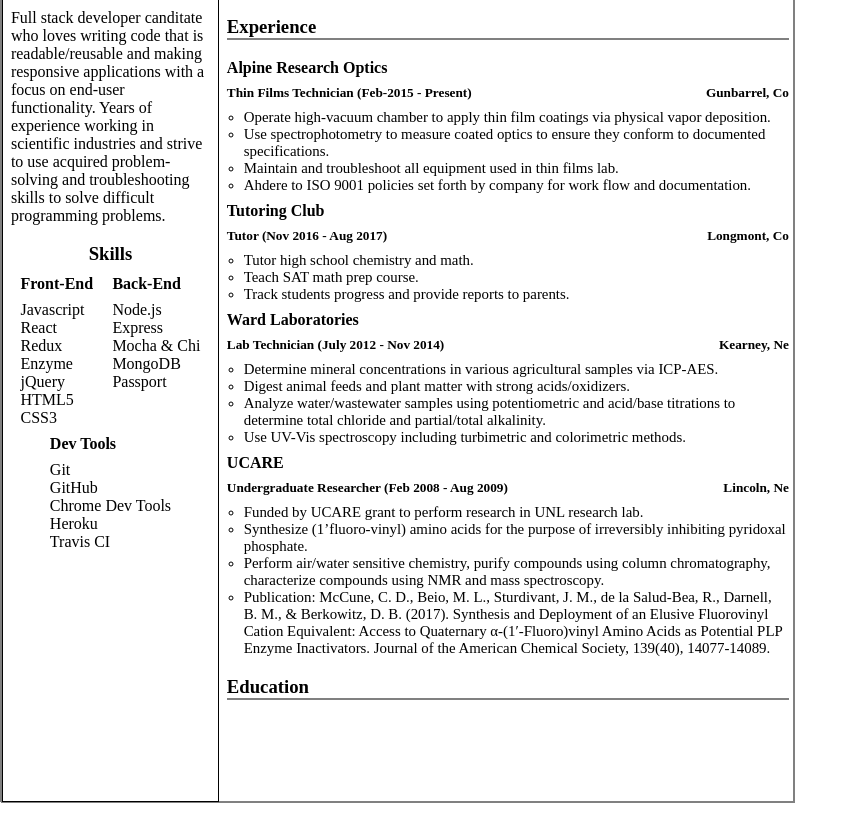
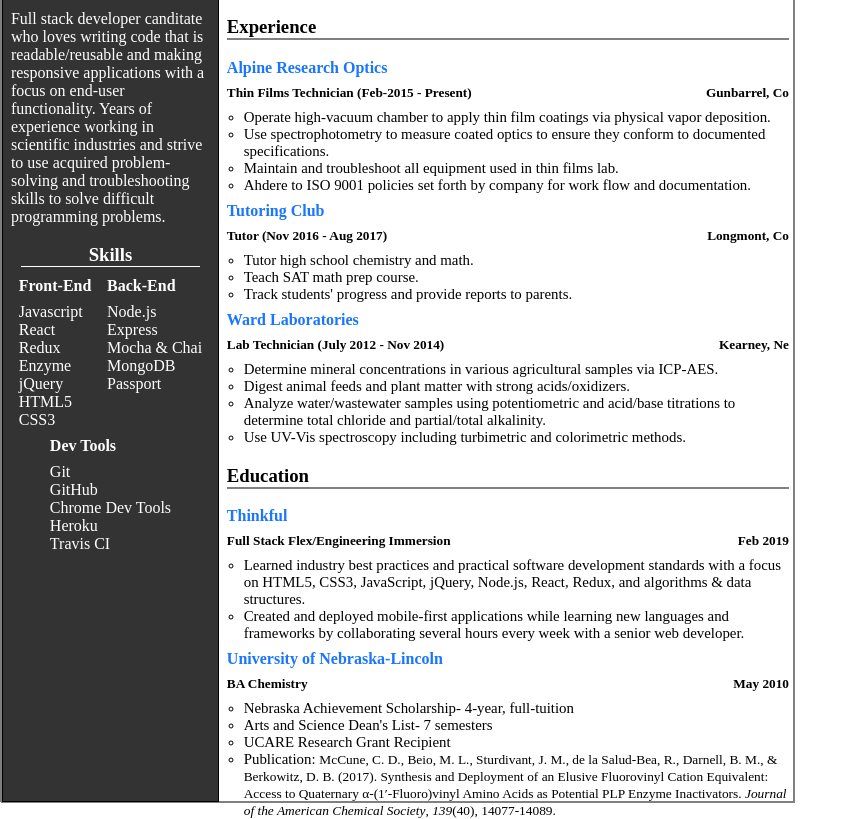
Before and after one commit to BrendanDarnell/Resume-2019, a plain HTML site: page index.html in a window 1280 px wide. Shown: the part 321-1140 px from the top of the page, without its empty margins (0-858 px from the left). Drawn offline with Linux system fonts and the light colour scheme.

Commit message:
Finish education section and general color scheme/layout

```diff
--- a/index.html
+++ b/index.html
@@ -42,7 +42,7 @@
 				<ul>
 					<li>Node.js</li>
 					<li>Express</li>
-					<li>Mocha & Chi</li>
+					<li>Mocha & Chai</li>
 					<li>MongoDB</li>
 					<li>Passport</li>
 				</ul>
@@ -101,7 +101,7 @@
 				<ul class="job-duties">
 					<li>Tutor high school chemistry and math.</li>
 					<li>Teach SAT math prep course.</li>
-					<li>Track students progress and provide reports to parents.</li>
+					<li>Track students' progress and provide reports to parents.</li>
 				</ul>
 			</div>
 			<div class="job">
@@ -117,7 +117,7 @@
 					<li>Use UV-Vis spectroscopy including turbimetric and colorimetric methods.</li>
 				</ul>
 			</div>
-			<div class="job">
+		<!-- 	<div class="job">
 				<h4>UCARE</h4>
 				<h5>Undergraduate Researcher
 					<span class="job-dates">(Feb 2008 - Aug 2009)</span>
@@ -128,11 +128,32 @@
 					<li>Perform air/water sensitive chemistry, purify compounds using column chromatography, characterize compounds using NMR and mass spectroscopy.</li>
 					<li>Publication: McCune, C. D., Beio, M. L., Sturdivant, J. M., de la Salud-Bea, R., Darnell, B. M., & Berkowitz, D. B. (2017). Synthesis and Deployment of an Elusive Fluorovinyl Cation Equivalent: Access to Quaternary α-(1′-Fluoro)vinyl Amino Acids as Potential PLP Enzyme Inactivators. <span class="italics">Journal of the American Chemical Society</span>, <span class="italics">139</span>(40), 14077-14089.</li>
 				</ul>
-			</div>
+			</div> -->
 		</section>
 
 		<section class="education">
 			<h3>Education</h3>
+			<div class="school">
+				<h4>Thinkful</h4>
+				<h5>Full Stack Flex/Engineering Immersion<span class="grad-date">Feb 2019</span></h5>
+				<ul class="ed-list">
+					<li>Learned industry best practices and practical software development standards with a focus on HTML5, CSS3, JavaScript, jQuery, Node.js, React, Redux, and algorithms & data structures.</li>
+					<li>Created and deployed mobile-first applications while learning new languages and frameworks by collaborating several hours every week with a senior web developer.</li>
+				</ul>
+			</div>
+			<div class="school">
+				<h4>University of Nebraska-Lincoln</h4>
+				<h5>BA Chemistry<span class="grad-date">May 2010</span></h5>
+				<ul class="ed-list">
+					<li>Nebraska Achievement Scholarship- 4-year, full-tuition</li>
+					<!-- <li>Erwin F. Wilson Chemistry Scholarship</li> -->
+					<!-- <li>Honors Convocation Student</li> -->
+					<li>Arts and Science Dean's List- 7 semesters</li>
+					<li>UCARE Research Grant Recipient</li>
+					<li>Publication: <span class="publication">McCune, C. D., Beio, M. L., Sturdivant, J. M., de la Salud-Bea, R., Darnell, B. M., & Berkowitz, D. B. (2017). Synthesis and Deployment of an Elusive Fluorovinyl Cation Equivalent: Access to Quaternary α-(1′-Fluoro)vinyl Amino Acids as Potential PLP Enzyme Inactivators. <span class="italics">Journal of the American Chemical Society</span>, <span class="italics">139</span>(40), 14077-14089.<span></li>
+				</ul>
+
+			</div>
 		</section>
 
 	</main>
--- a/main.css
+++ b/main.css
@@ -1,3 +1,7 @@
+/* blue color #0066ff*/
+/*grey color #666666*/
+
+
 * {
 	box-sizing: border-box;
 }
@@ -22,10 +26,13 @@ header {
 	justify-content: flex-start;
 	align-items: center;
 	padding: 1%;
+	background-color: #333333;
+	color: white;
 }
 
 h1 {
 	font-size: 1.7em;
+	color: #1a75ff;
 }
 
 .developer {
@@ -44,11 +51,18 @@ header ul {
 
 header a {
 	text-decoration: none;
-	color: black;
+	color: white;
 }
 
 .my-sites {
 	margin-top: 0;
+}
+
+header h3 {
+	border-bottom: 1px solid white;
+	width: 90%;
+	text-align: center;
+
 }
 
 /*.summary {
@@ -83,11 +97,11 @@ main h3 {
 	border-bottom: 2px solid grey
 }
 
-.job-location {
+.job-location, .grad-date {
 	float: right;
 }
 
-.app h4, .app p, .job h4, .job h5, .job-duties {
+.app h4, .app p, .job h4, .job h5, .job-duties, .education h4, .education h5, .ed-list {
 	margin-top: 1vh;
 	margin-bottom: 1vh;
 }
@@ -96,8 +110,20 @@ main h3 {
 	font-size: .90em;
 }
 
-.job-duties {
+.job-duties, .ed-list {
 	padding-left: 3%;
 	list-style-type: circle;
 	font-size: .93em;
 }
+
+main h4 {
+	color: #1a75ff;
+}
+
+.publication {
+	font-size: .9em;
+}
+
+.italics {
+	font-style: italic;
+}
```
